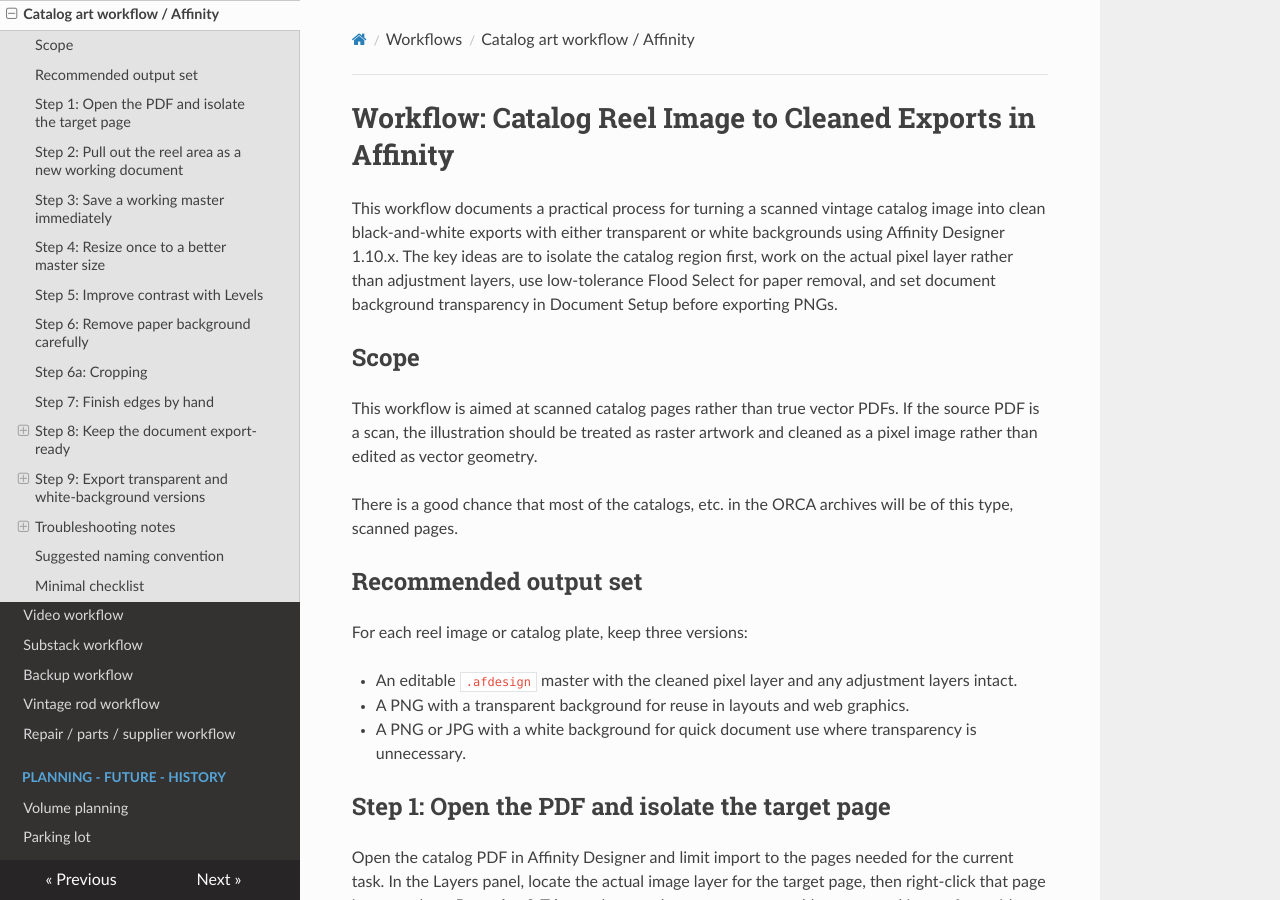
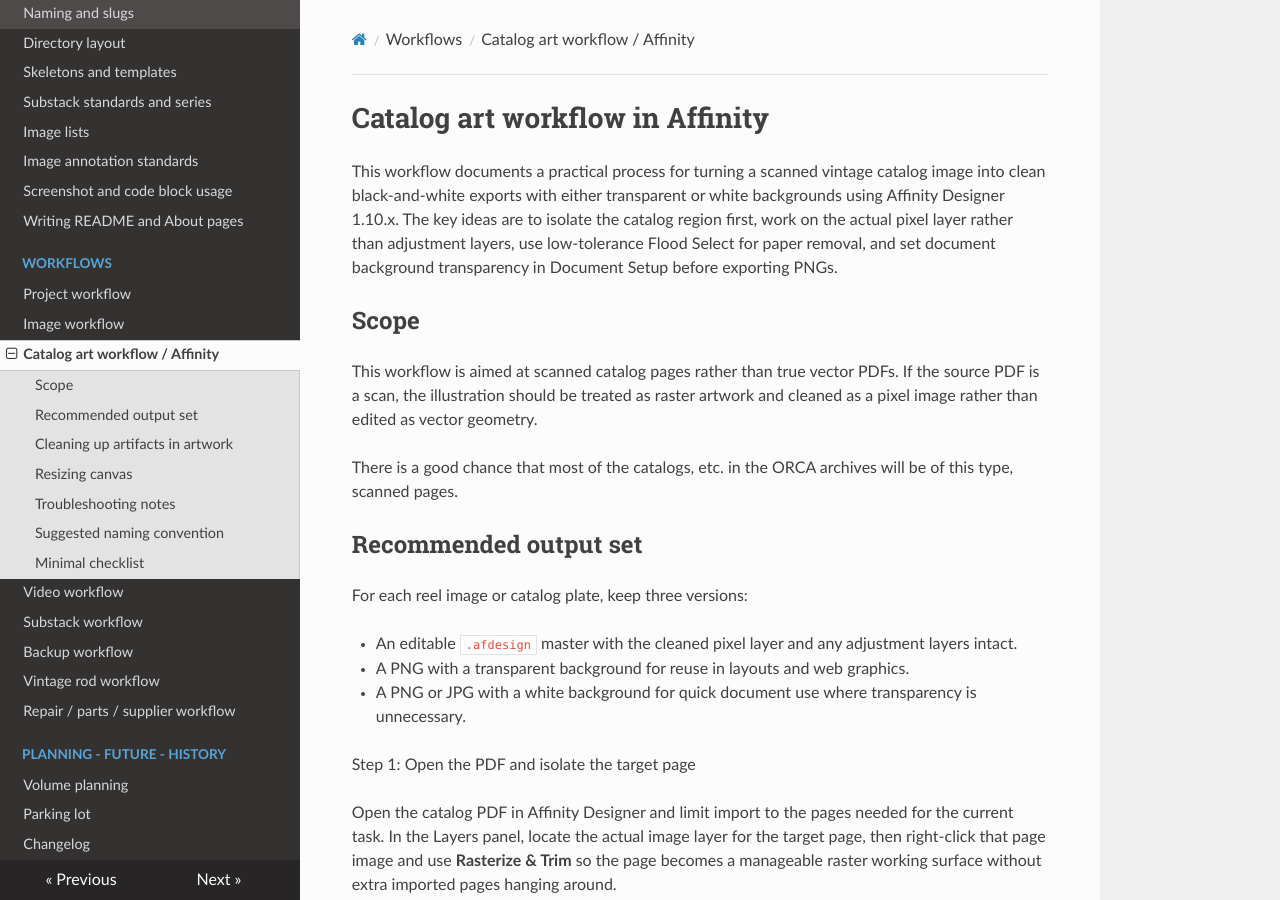
Before and after one commit to john-tech-writer/stack-project-docs, an MkDocs documentation site: the page built from docs/catalog-art-workflow-affinity.md, in a window 1280 px wide and 900 px high. Built offline with MkDocs 1.6.1, drawn with Linux system fonts in a browser that asks for light colours; nearby versions of some CDN libraries; some of the changed text lies outside the part shown.

Commit message:
Update catalog-art-workflow-affinity.md
format fixes

```diff
--- a/docs/catalog-art-workflow-affinity.md
+++ b/docs/catalog-art-workflow-affinity.md
@@ -1,4 +1,4 @@
-# Workflow: Catalog Reel Image to Cleaned Exports in Affinity
+# Catalog art workflow in Affinity
 
 This workflow documents a practical process for turning a scanned vintage catalog image into clean black-and-white exports with either transparent or white backgrounds using Affinity Designer 1.10.x. The key ideas are to isolate the catalog region first, work on the actual pixel layer rather than adjustment layers, use low-tolerance Flood Select for paper removal, and set document background transparency in Document Setup before exporting PNGs.
 
@@ -16,7 +16,7 @@
 - A PNG with a transparent background for reuse in layouts and web graphics.
 - A PNG or JPG with a white background for quick document use where transparency is unnecessary.
 
-## Step 1: Open the PDF and isolate the target page
+Step 1: Open the PDF and isolate the target page
 
 Open the catalog PDF in Affinity Designer and limit import to the pages needed for the current task. In the Layers panel, locate the actual image layer for the target page, then right-click that page image and use **Rasterize & Trim** so the page becomes a manageable raster working surface without extra imported pages hanging around.
 
@@ -28,17 +28,17 @@
 
 Usage: a reference copy to go back to for text references / info, original image without mods, etc.
 
-## Step 2: Pull out the reel area as a new working document
+Step 2: Pull out the reel area as a new working document
 
 In Pixel Persona, [icons in upper left] use the Rectangular Marquee Tool to draw a box around the reel image or plate to be extracted. With that selection active, copy it and use **File → New from Clipboard** to create a new document sized exactly to the selected area; this is a reliable workaround when crop behavior is inconsistent in Affinity Designer 1.10.x.
 
-## Step 3: Save a working master immediately
+Step 3: Save a working master immediately
 
 Before any modifications, save the new clipped document as an `.afdesign` file. This preserves the isolated source region and makes it easy to back up if later selections or deletions become too aggressive.
 
 Save in media folder Pictures as `/[maker]/catalog art/[desc]-[year]-cat-p[#].afdesign`
 
-## Step 4: Resize once to a better master size
+Step 4: Resize once to a better master size
 
 If the new clipped document is relatively small, resize it once to a larger working size such as roughly 1500 to 2000 pixels wide in **Document setup**. Use **Lanczos (non-separable)** rather than Bilinear when enlarging line art, because Lanczos preserves edge sharpness better than softer interpolation methods.
 
@@ -49,13 +49,13 @@
 DPI: 300
 Resample: Lanczos 3 non-separable
 
-## Step 5: Improve contrast with Levels
+Step 5: Improve contrast with Levels
 
 Note: This step is useful for older or smudgy images, to help the next step (flood) work better. For better quality images it may not be needed to get a clean flood, but can still serve to optionally sharpen up the image.
 
 Add a Levels adjustment layer and darken the black point while pushing the white point toward a cleaner paper tone. This step strengthens the printed reel lines and makes background removal easier, but it should be done gently so highlight detail on the reel is not flattened into the paper.
 
-## Step 6: Remove paper background carefully
+Step 6: Remove paper background carefully
 
 Select the actual pixel layer before using any selection tools; Flood Select will not behave correctly if the Levels adjustment layer is selected instead. In Pixel Persona, use the Magic wand / Flood Select Tool with a low tolerance, often around 10 percent, and click only obvious background areas so the tool targets the white paper without eating into light reel highlights.
 
@@ -63,7 +63,7 @@
 
 Note: In Document setup Color tab check Transparent background, save, and if a white background version is wanted also uncheck and save again. If recoloring b&w images set Color format: RGB/8
 
-## Step 6a: Cropping
+Step 6a: Cropping
 
 In Designer persona, select the crop tool and drag frame handles to define area. Switch to Pixel persona, ctrl + C to copy, File > New from clipboard, save.
 
@@ -77,23 +77,21 @@
 
 Also save a version without text (eraser tool).
 
-## Step 7: Finish edges by hand
+Step 7: Finish edges by hand
 
 After the major paper areas are deleted, press **Ctrl+D** to clear the marching-ants selection before using the Eraser tool. Then use a small, soft eraser on the pixel layer to remove any text, etc. and just leave the target image.
 
 Save a version with any text, context, design elements, etc. in media folder Pictures as `/[maker]/catalog art/[desc]-[year]-cat-p[#]-trans-text-removed.afdesign`
 
-## Step 8: Keep the document export-ready
+Step 8: Keep the document export-ready
 
 If the goal is a transparent PNG, make sure the document itself has a transparent background. In Affinity Designer 1.10.x, this is controlled in **File → Document Setup → Colour → Transparent background**, not in the PNG export dialog itself.[3][7]
 
 Also verify that there is no white-filled rectangle or dedicated white background layer under the artwork unless a white export is desired. PNG transparency depends on both the document background setting and the absence of opaque background layers.[8][19]
 
-### Export presets
+Export presets: catalog-line-art-800px
 
-catalog-line-art-800px
-
-## Step 9: Export transparent and white-background versions
+Step 9: Export transparent and white-background versions
 
 For the transparent version, leave **Transparent background** enabled and export as PNG. For the white-background version, either disable the transparent document background or place a white layer below the artwork before export; both methods produce a solid white result while preserving the transparent-capable master file.
 
@@ -101,7 +99,7 @@
 
 Export to media folder Pictures as `/[maker]/catalog art/[slug]-[year]-cat[mods].png`
 
-### Cleaning up artifacts in artwork
+## Cleaning up artifacts in artwork
 
 Use case: A white (or other solid color) catalog page has smudges, spots, etc.
 
@@ -113,7 +111,7 @@
 
 4. Brush white over the artifacts, zoom in and out, etc.
 
-### Resizing canvas
+## Resizing canvas
 
 Use case: this resizes the canvas, not the art.
 
@@ -121,19 +119,19 @@
 
 ## Troubleshooting notes
 
-### Flood Select grabs part of the reel
+**Flood Select grabs part of the reel**
 
 Lower tolerance and target only the cleanest paper regions first. Scanned print art often has highlight tones close to the background, so aggressive selection settings can remove real image detail.
 
-### Eraser appears to do nothing
+**Eraser appears to do nothing**
 
 Check that the pixel layer, not an adjustment layer or empty layer, is selected. Also clear any active selection with **Ctrl+D**, because the Eraser only affects the currently selected area while marching ants are active.
 
-### PNG export has a white background
+**PNG export has a white background**
 
 Turn on **Transparent background** in **Document Setup → Colour** and make sure there is no visible white layer underneath the artwork. In Affinity Designer, transparency is controlled by the document and layer stack, not by a prominent PNG checkbox in the export panel.
 
-### Crop or canvas controls seem inconsistent
+**Crop or canvas controls seem inconsistent**
 
 In older Designer builds, selection plus **File → New from Clipboard** is often the most reliable way to turn a chosen catalog region into a tightly cropped working file. This avoids version-specific crop tool confusion and gets straight to a clean isolated image.
 
```
